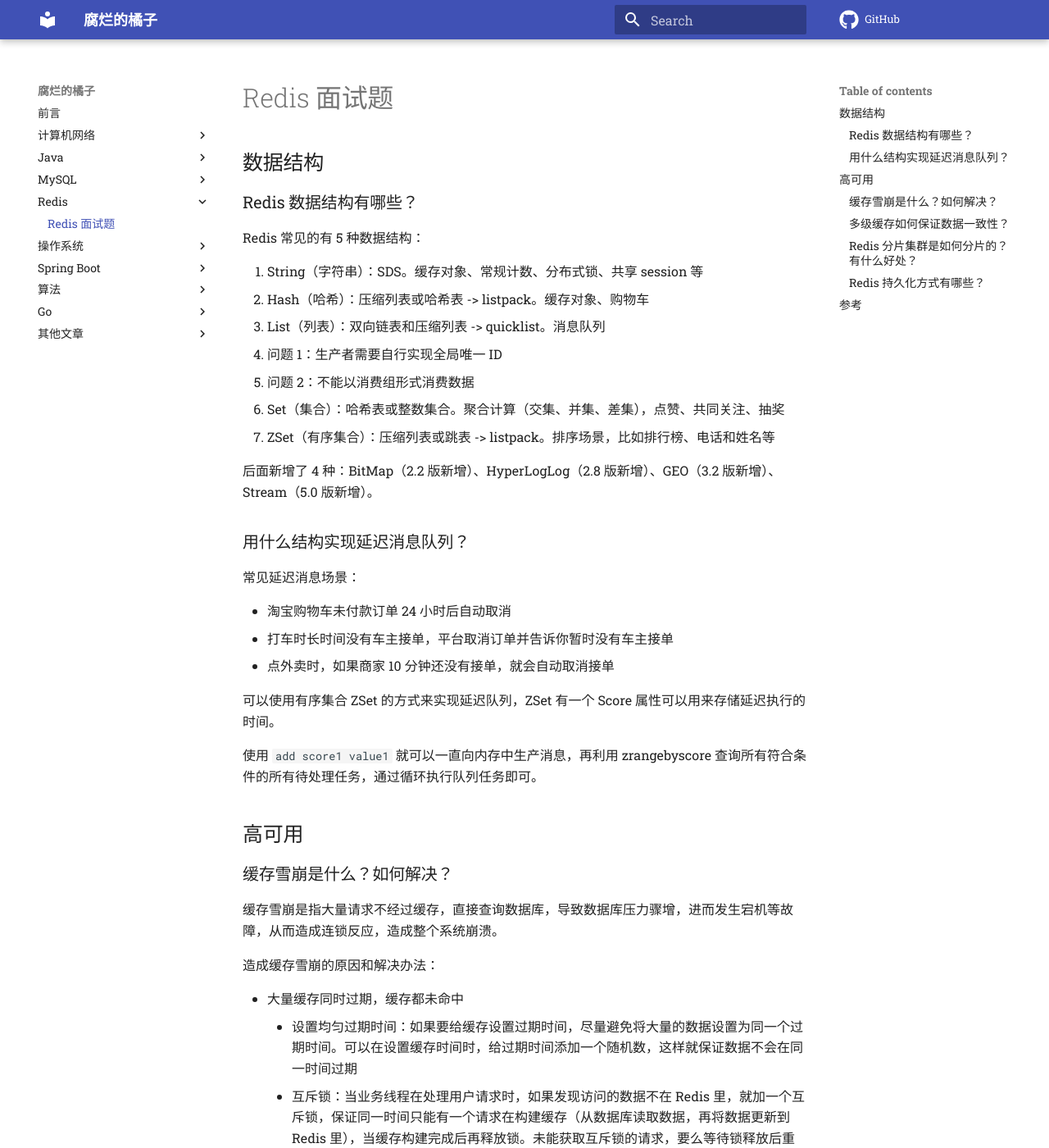
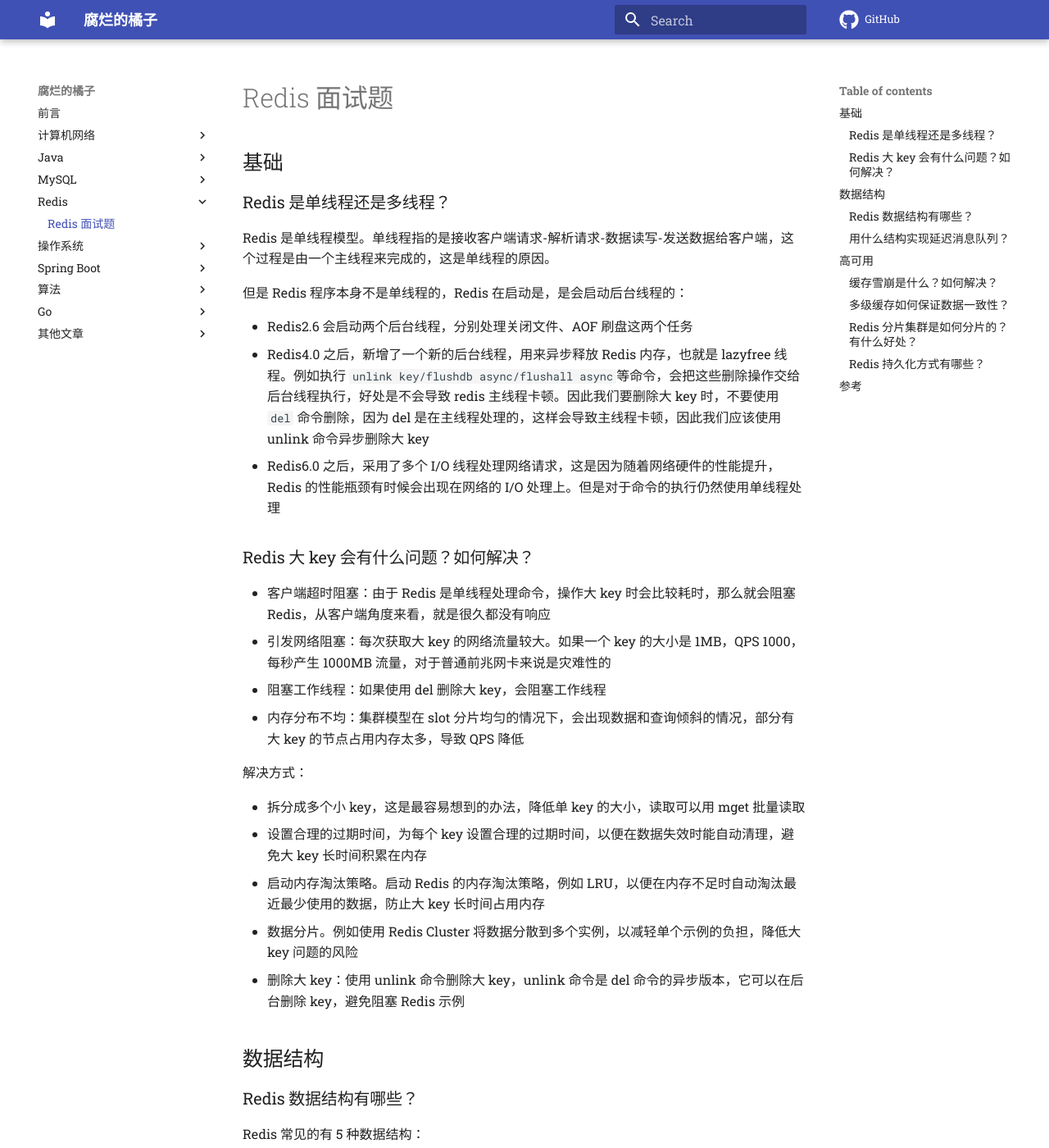
Before and after one commit to z1ming/cs-Hydra, an MkDocs documentation site: the page built from docs/文章/redis.md, in a window 1280 px wide and 1400 px high. Shown: the whole window at 82% size. Built offline with MkDocs 1.6.1 and Material for MkDocs 9.7.7, drawn with Linux system fonts in a browser that asks for light colours; comment, search, counter and statistics services are not loaded.

Commit message:
Update redis.md
Signed-off-by: Ziming Meng <zimingm94@gmail.com>

```diff
--- a/docs/文章/redis.md
+++ b/docs/文章/redis.md
@@ -1,4 +1,31 @@
 # Redis 面试题
+
+## 基础
+
+### Redis 是单线程还是多线程？
+
+Redis 是单线程模型。单线程指的是接收客户端请求-解析请求-数据读写-发送数据给客户端，这个过程是由一个主线程来完成的，这是单线程的原因。
+
+但是 Redis 程序本身不是单线程的，Redis 在启动是，是会启动后台线程的：
+
+- Redis2.6 会启动两个后台线程，分别处理关闭文件、AOF 刷盘这两个任务
+- Redis4.0 之后，新增了一个新的后台线程，用来异步释放 Redis 内存，也就是 lazyfree 线程。例如执行 `unlink key/flushdb async/flushall async`等命令，会把这些删除操作交给后台线程执行，好处是不会导致 redis 主线程卡顿。因此我们要删除大 key 时，不要使用 `del` 命令删除，因为 del 是在主线程处理的，这样会导致主线程卡顿，因此我们应该使用 unlink 命令异步删除大 key
+- Redis6.0 之后，采用了多个 I/O 线程处理网络请求，这是因为随着网络硬件的性能提升，Redis 的性能瓶颈有时候会出现在网络的 I/O 处理上。但是对于命令的执行仍然使用单线程处理
+
+### Redis 大 key 会有什么问题？如何解决？
+
+- 客户端超时阻塞：由于 Redis 是单线程处理命令，操作大 key 时会比较耗时，那么就会阻塞 Redis，从客户端角度来看，就是很久都没有响应
+- 引发网络阻塞：每次获取大 key 的网络流量较大。如果一个 key 的大小是 1MB，QPS 1000，每秒产生 1000MB 流量，对于普通前兆网卡来说是灾难性的
+- 阻塞工作线程：如果使用 del 删除大 key，会阻塞工作线程
+- 内存分布不均：集群模型在 slot 分片均匀的情况下，会出现数据和查询倾斜的情况，部分有大 key 的节点占用内存太多，导致 QPS 降低
+
+解决方式：
+
+- 拆分成多个小 key，这是最容易想到的办法，降低单 key 的大小，读取可以用 mget 批量读取
+- 设置合理的过期时间，为每个 key 设置合理的过期时间，以便在数据失效时能自动清理，避免大 key 长时间积累在内存
+- 启动内存淘汰策略。启动 Redis 的内存淘汰策略，例如 LRU，以便在内存不足时自动淘汰最近最少使用的数据，防止大 key 长时间占用内存
+- 数据分片。例如使用 Redis Cluster 将数据分散到多个实例，以减轻单个示例的负担，降低大 key 问题的风险
+- 删除大 key：使用 unlink 命令删除大 key，unlink 命令是 del 命令的异步版本，它可以在后台删除 key，避免阻塞 Redis 示例
 
 ## 数据结构
 
```
